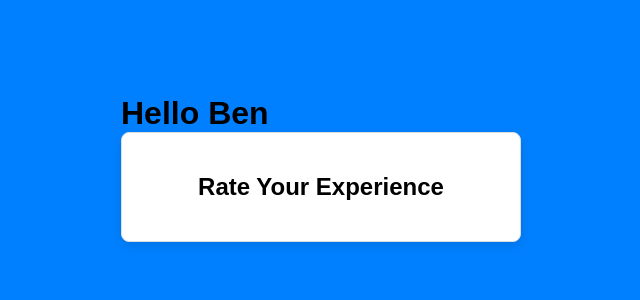
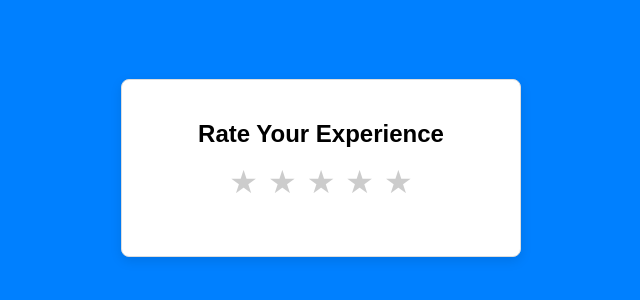
Before and after one commit to BernardByrnes/DE, a React (Vite) app in the folder React_again/rating-ui/: page / in a window 1280 px wide. Shown: the part 232-532 px from the top of the page, without its empty margins (319-959 px from the left). Built offline with nearby package versions, Linux system fonts and the light colour scheme.

Commit message:
Auto push changes 2026-07-05 17:26:26

```diff
--- a/React_again/rating-ui/src/App.jsx
+++ b/React_again/rating-ui/src/App.jsx
@@ -2,10 +2,8 @@
 import Rating from "./components/Rating";
 
 const App = () => {
-  const name = "Ben";
   return (
     <div>
-      <h1>Hello {name}</h1>
       <Rating />
     </div>
   );
--- a/React_again/rating-ui/src/components/Rating.jsx
+++ b/React_again/rating-ui/src/components/Rating.jsx
@@ -1,7 +1,16 @@
 const Rating = () => {
+  const stars = Array.from({ length: 5 }, (_, i) => i + 1);
+
   return (
     <div className="rating-container">
       <h2>Rate Your Experience</h2>
+      <div className="stars">
+        {stars.map((star) => (
+          <span key={star} className="star">
+            {"\u2605"}
+          </span>
+        ))}
+      </div>
     </div>
   );
 };
```
